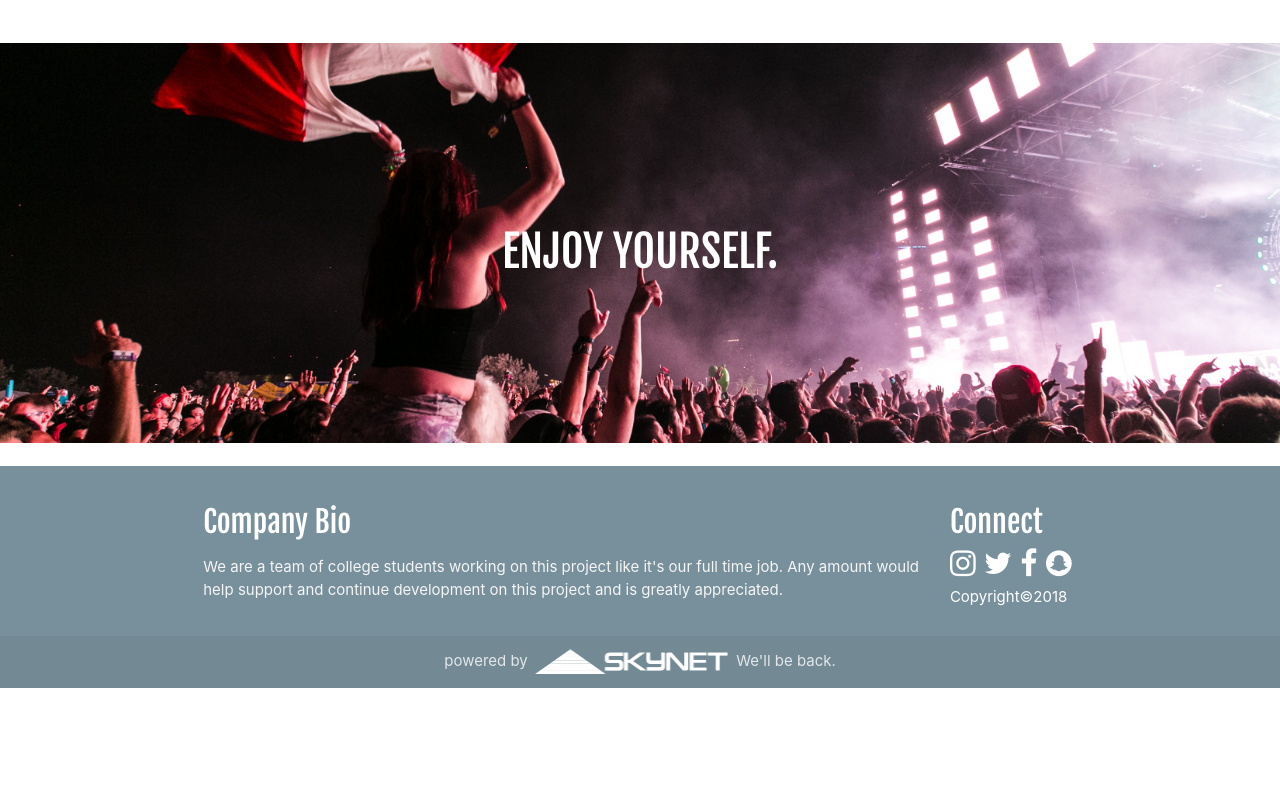
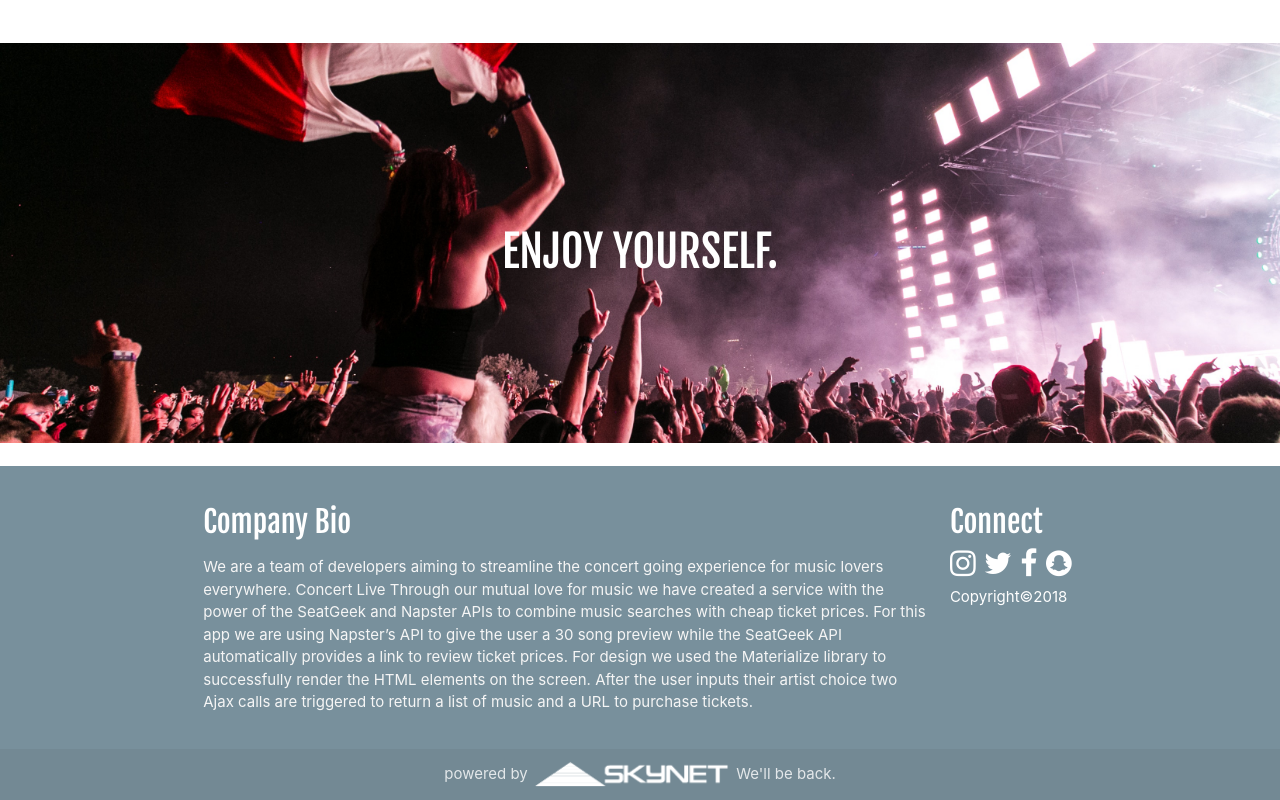
Before and after one commit to joshehenry/Project-1, a plain HTML site: page index.html in a window 1280 px wide. Shown: the part 1354-2154 px from the top of the page. Before the commit the page ends 2042 px from the top, so only its background shows below. Drawn offline with nearby package versions, Linux system fonts and the light colour scheme; no server answers.

Commit message:
company bio

```diff
--- a/index.html
+++ b/index.html
@@ -115,10 +115,14 @@
 
         <div class="col l10 s12">
           <h5 class="white-text footer-font">Company Bio</h5>
-          <p class="grey-text text-lighten-4">We are a team of college students working on this project like it's our
-            full
-            time job. Any amount would help support and continue development on this project and is greatly
-            appreciated.
+          <p class="grey-text text-lighten-4">We are a team of developers aiming to streamline the concert going experience for music
+            lovers everywhere. Concert Live Through our mutual love for music
+            we have created a service with the power of the SeatGeek and Napster APIs to combine
+            music searches with cheap ticket prices. For this app we are using Napster’s API to give the user a
+            30 song preview while the SeatGeek API automatically provides a link to review ticket prices. For design we used the Materialize library to
+            successfully render the HTML elements on the screen. After the user inputs their artist
+            choice two Ajax calls are triggered to return a list of music and a URL to purchase tickets.
+
           </p>
         </div>
         <div class="col l2 s12">
```
